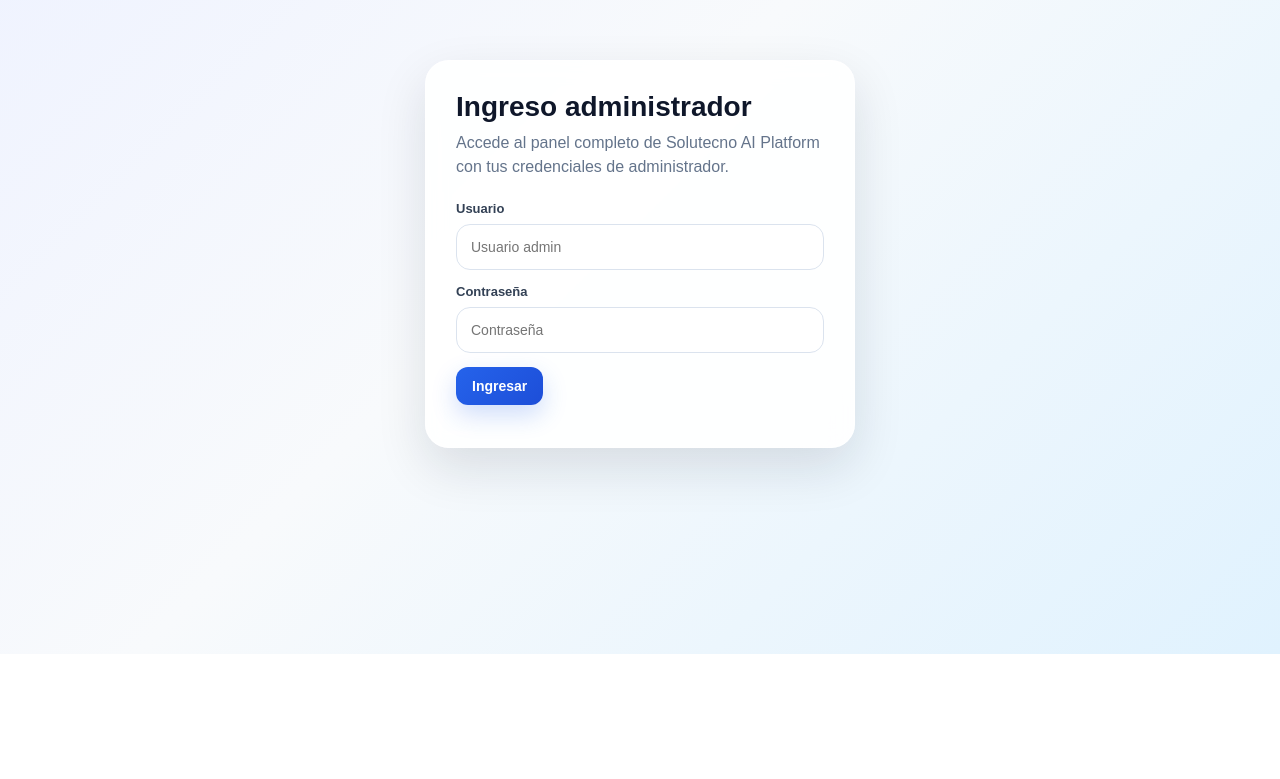
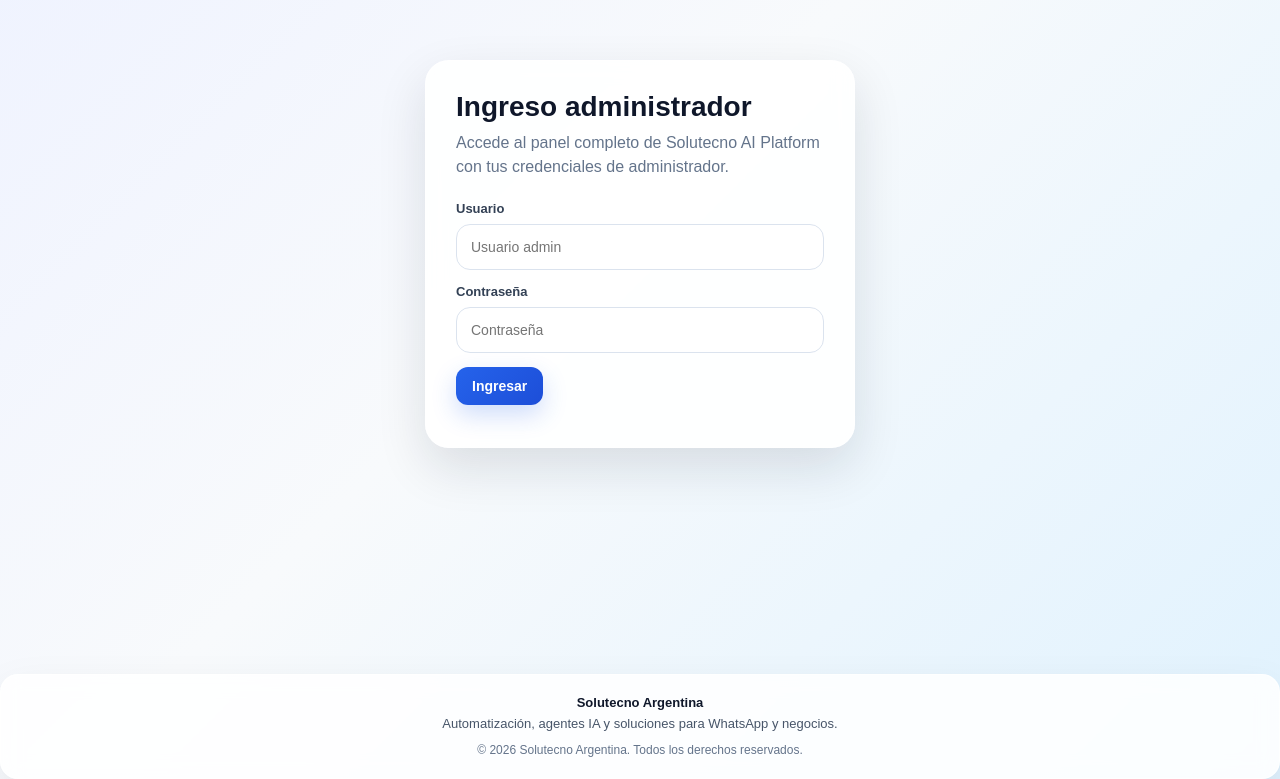
Before and after one commit to solutecnoargentina/bot-ia-solutecno-argentina, a plain HTML site: page dashboard/frontend/index.html in a window 1280 px wide. Shown: the part 146-925 px from the top of the page. Before the commit the page ends 800 px from the top, so only its background shows below. Drawn offline with Linux system fonts and the light colour scheme.

Commit message:
ADD: footer Solutecno Argentina + copyright dashboard

```diff
--- a/dashboard/backend/conversations.json
+++ b/dashboard/backend/conversations.json
@@ -142,5 +142,11 @@
     "mensaje": "Hola",
     "respuesta": "¡Hola! ¿Cómo puedo ayudarte hoy? Estoy aquí para ofrecerte mis servicios de ventas más eficientes. ¿En qué puedo asistirte hoy?",
     "fecha": "2026-03-19T12:20:59.728Z"
+  },
+  {
+    "cliente": "5491153775879",
+    "mensaje": "Hola",
+    "respuesta": "¡Hola! ¿Cómo puedo ayudarte hoy? Estamos allí para asegurar que tu experiencia con nosotros sea la más positiva posible. ¡Adelante, háganos saber cómo podemos asistirte!",
+    "fecha": "2026-03-19T12:33:26.619Z"
   }
 ]
--- a/dashboard/frontend/index.html
+++ b/dashboard/frontend/index.html
@@ -420,7 +420,30 @@ font-size:12px;
 color:#64748b;
 margin-top:8px;
 }
+.footer{
+margin-top:20px;
+padding:18px 22px;
+border-radius:18px;
+background:rgba(255,255,255,0.86);
+backdrop-filter:blur(10px);
+box-shadow:0 18px 45px rgba(15,23,42,0.08);
+border:1px solid rgba(255,255,255,0.65);
+text-align:center;
+font-size:13px;
+line-height:1.6;
+color:#475569;
+}
 
+.footer strong{
+color:#0f172a;
+}
+
+.footer-copy{
+display:block;
+margin-top:6px;
+font-size:12px;
+color:#64748b;
+}
 .login-screen{
 min-height:100vh;
 display:flex;
@@ -518,6 +541,30 @@ flex-direction:column;
 button{
 width:100%;
 }
+}
+.footer{
+margin-top:20px;
+padding:18px 22px;
+border-radius:18px;
+background:rgba(255,255,255,0.86);
+backdrop-filter:blur(10px);
+box-shadow:0 18px 45px rgba(15,23,42,0.08);
+border:1px solid rgba(255,255,255,0.65);
+text-align:center;
+font-size:13px;
+line-height:1.6;
+color:#475569;
+}
+
+.footer strong{
+color:#0f172a;
+}
+
+.footer-copy{
+display:block;
+margin-top:6px;
+font-size:12px;
+color:#64748b;
 }
 </style>
 </head>
@@ -921,6 +968,10 @@ iniciarDashboard()
 mostrarLogin()
 }
 </script>
-
+<div class="footer">
+<strong>Solutecno Argentina</strong><br>
+Automatización, agentes IA y soluciones para WhatsApp y negocios.
+<span class="footer-copy">© 2026 Solutecno Argentina. Todos los derechos reservados.</span>
+</div>
 </body>
 </html>
```
